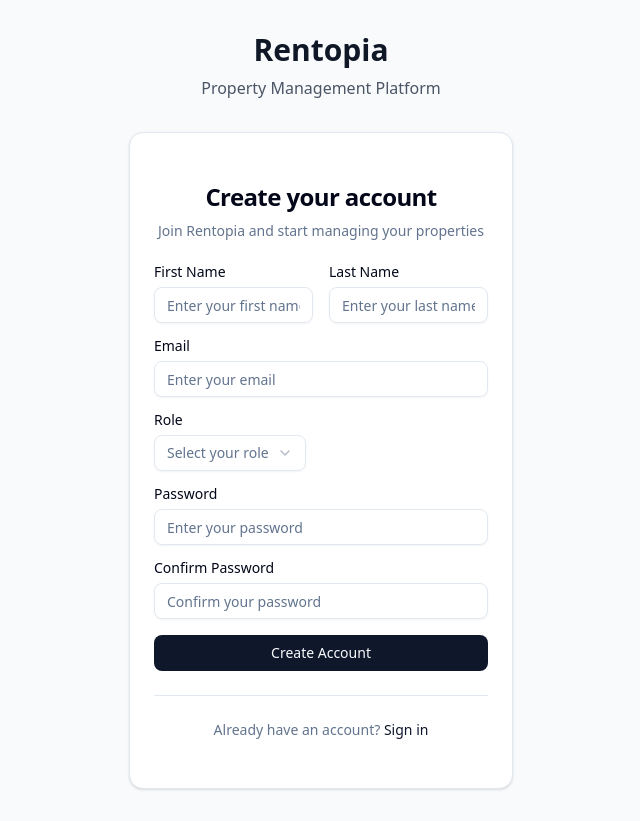
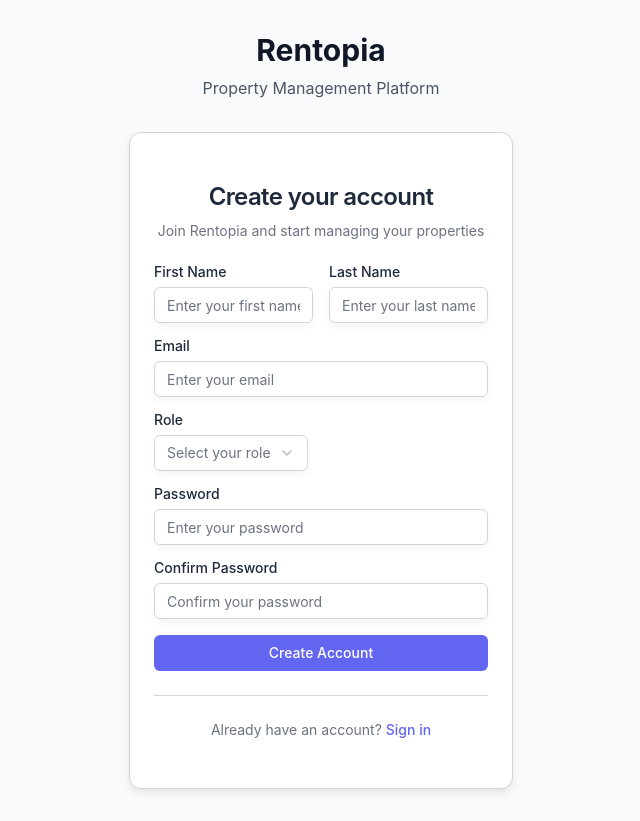
Before and after one commit to BojanJ/rentopia-app, a React (Vite) app: page /auth/register in a window 1280 px wide. Shown: the whole page, without its empty margins (319-959 px from the left). Built offline with nearby package versions, Linux system fonts and the light colour scheme.

Commit message:
feat: update CSS variables for improved theming and typography consistency

```diff
--- a/src/index.css
+++ b/src/index.css
@@ -39,75 +39,144 @@
   --color-sidebar-accent-foreground: var(--sidebar-accent-foreground);
   --color-sidebar-border: var(--sidebar-border);
   --color-sidebar-ring: var(--sidebar-ring);
+  --font-sans: Inter, sans-serif;
+  --font-mono: JetBrains Mono, monospace;
+  --font-serif: Merriweather, serif;
+  --radius: 0.5rem;
+  --tracking-tighter: calc(var(--tracking-normal) - 0.05em);
+  --tracking-tight: calc(var(--tracking-normal) - 0.025em);
+  --tracking-wide: calc(var(--tracking-normal) + 0.025em);
+  --tracking-wider: calc(var(--tracking-normal) + 0.05em);
+  --tracking-widest: calc(var(--tracking-normal) + 0.1em);
+  --tracking-normal: var(--tracking-normal);
+  --shadow-2xl: var(--shadow-2xl);
+  --shadow-xl: var(--shadow-xl);
+  --shadow-lg: var(--shadow-lg);
+  --shadow-md: var(--shadow-md);
+  --shadow: var(--shadow);
+  --shadow-sm: var(--shadow-sm);
+  --shadow-xs: var(--shadow-xs);
+  --shadow-2xs: var(--shadow-2xs);
+  --spacing: var(--spacing);
+  --letter-spacing: var(--letter-spacing);
+  --shadow-offset-y: var(--shadow-offset-y);
+  --shadow-offset-x: var(--shadow-offset-x);
+  --shadow-spread: var(--shadow-spread);
+  --shadow-blur: var(--shadow-blur);
+  --shadow-opacity: var(--shadow-opacity);
+  --color-shadow-color: var(--shadow-color);
+  --color-destructive-foreground: var(--destructive-foreground);
 }
 
 :root {
-  --radius: 0.625rem;
-  --background: oklch(1 0 0);
-  --foreground: oklch(0.129 0.042 264.695);
-  --card: oklch(1 0 0);
-  --card-foreground: oklch(0.129 0.042 264.695);
-  --popover: oklch(1 0 0);
-  --popover-foreground: oklch(0.129 0.042 264.695);
-  --primary: oklch(0.208 0.042 265.755);
-  --primary-foreground: oklch(0.984 0.003 247.858);
-  --secondary: oklch(0.968 0.007 247.896);
-  --secondary-foreground: oklch(0.208 0.042 265.755);
-  --muted: oklch(0.968 0.007 247.896);
-  --muted-foreground: oklch(0.554 0.046 257.417);
-  --accent: oklch(0.968 0.007 247.896);
-  --accent-foreground: oklch(0.208 0.042 265.755);
-  --destructive: oklch(0.577 0.245 27.325);
-  --border: oklch(0.929 0.013 255.508);
-  --input: oklch(0.929 0.013 255.508);
-  --ring: oklch(0.704 0.04 256.788);
-  --chart-1: oklch(0.646 0.222 41.116);
-  --chart-2: oklch(0.6 0.118 184.704);
-  --chart-3: oklch(0.398 0.07 227.392);
-  --chart-4: oklch(0.828 0.189 84.429);
-  --chart-5: oklch(0.769 0.188 70.08);
-  --sidebar: oklch(0.984 0.003 247.858);
-  --sidebar-foreground: oklch(0.129 0.042 264.695);
-  --sidebar-primary: oklch(0.208 0.042 265.755);
-  --sidebar-primary-foreground: oklch(0.984 0.003 247.858);
-  --sidebar-accent: oklch(0.968 0.007 247.896);
-  --sidebar-accent-foreground: oklch(0.208 0.042 265.755);
-  --sidebar-border: oklch(0.929 0.013 255.508);
-  --sidebar-ring: oklch(0.704 0.04 256.788);
+  --radius: 0.5rem;
+  --background: oklch(0.9842 0.0034 247.8575);
+  --foreground: oklch(0.2795 0.0368 260.0310);
+  --card: oklch(1.0000 0 0);
+  --card-foreground: oklch(0.2795 0.0368 260.0310);
+  --popover: oklch(1.0000 0 0);
+  --popover-foreground: oklch(0.2795 0.0368 260.0310);
+  --primary: oklch(0.5854 0.2041 277.1173);
+  --primary-foreground: oklch(1.0000 0 0);
+  --secondary: oklch(0.9276 0.0058 264.5313);
+  --secondary-foreground: oklch(0.3729 0.0306 259.7328);
+  --muted: oklch(0.9670 0.0029 264.5419);
+  --muted-foreground: oklch(0.5510 0.0234 264.3637);
+  --accent: oklch(0.9299 0.0334 272.7879);
+  --accent-foreground: oklch(0.3729 0.0306 259.7328);
+  --destructive: oklch(0.6368 0.2078 25.3313);
+  --border: oklch(0.8717 0.0093 258.3382);
+  --input: oklch(0.8717 0.0093 258.3382);
+  --ring: oklch(0.5854 0.2041 277.1173);
+  --chart-1: oklch(0.5854 0.2041 277.1173);
+  --chart-2: oklch(0.5106 0.2301 276.9656);
+  --chart-3: oklch(0.4568 0.2146 277.0229);
+  --chart-4: oklch(0.3984 0.1773 277.3662);
+  --chart-5: oklch(0.3588 0.1354 278.6973);
+  --sidebar: oklch(0.9670 0.0029 264.5419);
+  --sidebar-foreground: oklch(0.2795 0.0368 260.0310);
+  --sidebar-primary: oklch(0.5854 0.2041 277.1173);
+  --sidebar-primary-foreground: oklch(1.0000 0 0);
+  --sidebar-accent: oklch(0.9299 0.0334 272.7879);
+  --sidebar-accent-foreground: oklch(0.3729 0.0306 259.7328);
+  --sidebar-border: oklch(0.8717 0.0093 258.3382);
+  --sidebar-ring: oklch(0.5854 0.2041 277.1173);
+  --destructive-foreground: oklch(1.0000 0 0);
+  --font-sans: Inter, sans-serif;
+  --font-serif: Merriweather, serif;
+  --font-mono: JetBrains Mono, monospace;
+  --shadow-color: hsl(0 0% 0%);
+  --shadow-opacity: 0.1;
+  --shadow-blur: 8px;
+  --shadow-spread: -1px;
+  --shadow-offset-x: 0px;
+  --shadow-offset-y: 4px;
+  --letter-spacing: 0em;
+  --spacing: 0.25rem;
+  --shadow-2xs: 0px 4px 8px -1px hsl(0 0% 0% / 0.05);
+  --shadow-xs: 0px 4px 8px -1px hsl(0 0% 0% / 0.05);
+  --shadow-sm: 0px 4px 8px -1px hsl(0 0% 0% / 0.10), 0px 1px 2px -2px hsl(0 0% 0% / 0.10);
+  --shadow: 0px 4px 8px -1px hsl(0 0% 0% / 0.10), 0px 1px 2px -2px hsl(0 0% 0% / 0.10);
+  --shadow-md: 0px 4px 8px -1px hsl(0 0% 0% / 0.10), 0px 2px 4px -2px hsl(0 0% 0% / 0.10);
+  --shadow-lg: 0px 4px 8px -1px hsl(0 0% 0% / 0.10), 0px 4px 6px -2px hsl(0 0% 0% / 0.10);
+  --shadow-xl: 0px 4px 8px -1px hsl(0 0% 0% / 0.10), 0px 8px 10px -2px hsl(0 0% 0% / 0.10);
+  --shadow-2xl: 0px 4px 8px -1px hsl(0 0% 0% / 0.25);
+  --tracking-normal: 0em;
 }
 
 .dark {
-  --background: oklch(0.129 0.042 264.695);
-  --foreground: oklch(0.984 0.003 247.858);
-  --card: oklch(0.208 0.042 265.755);
-  --card-foreground: oklch(0.984 0.003 247.858);
-  --popover: oklch(0.208 0.042 265.755);
-  --popover-foreground: oklch(0.984 0.003 247.858);
-  --primary: oklch(0.929 0.013 255.508);
-  --primary-foreground: oklch(0.208 0.042 265.755);
-  --secondary: oklch(0.279 0.041 260.031);
-  --secondary-foreground: oklch(0.984 0.003 247.858);
-  --muted: oklch(0.279 0.041 260.031);
-  --muted-foreground: oklch(0.704 0.04 256.788);
-  --accent: oklch(0.279 0.041 260.031);
-  --accent-foreground: oklch(0.984 0.003 247.858);
-  --destructive: oklch(0.704 0.191 22.216);
-  --border: oklch(1 0 0 / 10%);
-  --input: oklch(1 0 0 / 15%);
-  --ring: oklch(0.551 0.027 264.364);
-  --chart-1: oklch(0.488 0.243 264.376);
-  --chart-2: oklch(0.696 0.17 162.48);
-  --chart-3: oklch(0.769 0.188 70.08);
-  --chart-4: oklch(0.627 0.265 303.9);
-  --chart-5: oklch(0.645 0.246 16.439);
-  --sidebar: oklch(0.208 0.042 265.755);
-  --sidebar-foreground: oklch(0.984 0.003 247.858);
-  --sidebar-primary: oklch(0.488 0.243 264.376);
-  --sidebar-primary-foreground: oklch(0.984 0.003 247.858);
-  --sidebar-accent: oklch(0.279 0.041 260.031);
-  --sidebar-accent-foreground: oklch(0.984 0.003 247.858);
-  --sidebar-border: oklch(1 0 0 / 10%);
-  --sidebar-ring: oklch(0.551 0.027 264.364);
+  --background: oklch(0.2077 0.0398 265.7549);
+  --foreground: oklch(0.9288 0.0126 255.5078);
+  --card: oklch(0.2795 0.0368 260.0310);
+  --card-foreground: oklch(0.9288 0.0126 255.5078);
+  --popover: oklch(0.2795 0.0368 260.0310);
+  --popover-foreground: oklch(0.9288 0.0126 255.5078);
+  --primary: oklch(0.6801 0.1583 276.9349);
+  --primary-foreground: oklch(0.2077 0.0398 265.7549);
+  --secondary: oklch(0.3351 0.0331 260.9120);
+  --secondary-foreground: oklch(0.8717 0.0093 258.3382);
+  --muted: oklch(0.2795 0.0368 260.0310);
+  --muted-foreground: oklch(0.7137 0.0192 261.3246);
+  --accent: oklch(0.3729 0.0306 259.7328);
+  --accent-foreground: oklch(0.8717 0.0093 258.3382);
+  --destructive: oklch(0.6368 0.2078 25.3313);
+  --border: oklch(0.4461 0.0263 256.8018);
+  --input: oklch(0.4461 0.0263 256.8018);
+  --ring: oklch(0.6801 0.1583 276.9349);
+  --chart-1: oklch(0.6801 0.1583 276.9349);
+  --chart-2: oklch(0.5854 0.2041 277.1173);
+  --chart-3: oklch(0.5106 0.2301 276.9656);
+  --chart-4: oklch(0.4568 0.2146 277.0229);
+  --chart-5: oklch(0.3984 0.1773 277.3662);
+  --sidebar: oklch(0.2795 0.0368 260.0310);
+  --sidebar-foreground: oklch(0.9288 0.0126 255.5078);
+  --sidebar-primary: oklch(0.6801 0.1583 276.9349);
+  --sidebar-primary-foreground: oklch(0.2077 0.0398 265.7549);
+  --sidebar-accent: oklch(0.3729 0.0306 259.7328);
+  --sidebar-accent-foreground: oklch(0.8717 0.0093 258.3382);
+  --sidebar-border: oklch(0.4461 0.0263 256.8018);
+  --sidebar-ring: oklch(0.6801 0.1583 276.9349);
+  --destructive-foreground: oklch(0.2077 0.0398 265.7549);
+  --radius: 0.5rem;
+  --font-sans: Inter, sans-serif;
+  --font-serif: Merriweather, serif;
+  --font-mono: JetBrains Mono, monospace;
+  --shadow-color: hsl(0 0% 0%);
+  --shadow-opacity: 0.1;
+  --shadow-blur: 8px;
+  --shadow-spread: -1px;
+  --shadow-offset-x: 0px;
+  --shadow-offset-y: 4px;
+  --letter-spacing: 0em;
+  --spacing: 0.25rem;
+  --shadow-2xs: 0px 4px 8px -1px hsl(0 0% 0% / 0.05);
+  --shadow-xs: 0px 4px 8px -1px hsl(0 0% 0% / 0.05);
+  --shadow-sm: 0px 4px 8px -1px hsl(0 0% 0% / 0.10), 0px 1px 2px -2px hsl(0 0% 0% / 0.10);
+  --shadow: 0px 4px 8px -1px hsl(0 0% 0% / 0.10), 0px 1px 2px -2px hsl(0 0% 0% / 0.10);
+  --shadow-md: 0px 4px 8px -1px hsl(0 0% 0% / 0.10), 0px 2px 4px -2px hsl(0 0% 0% / 0.10);
+  --shadow-lg: 0px 4px 8px -1px hsl(0 0% 0% / 0.10), 0px 4px 6px -2px hsl(0 0% 0% / 0.10);
+  --shadow-xl: 0px 4px 8px -1px hsl(0 0% 0% / 0.10), 0px 8px 10px -2px hsl(0 0% 0% / 0.10);
+  --shadow-2xl: 0px 4px 8px -1px hsl(0 0% 0% / 0.25);
 }
 
 @layer base {
@@ -116,5 +185,6 @@
   }
   body {
     @apply bg-background text-foreground;
+    letter-spacing: var(--tracking-normal);
   }
 }
```
